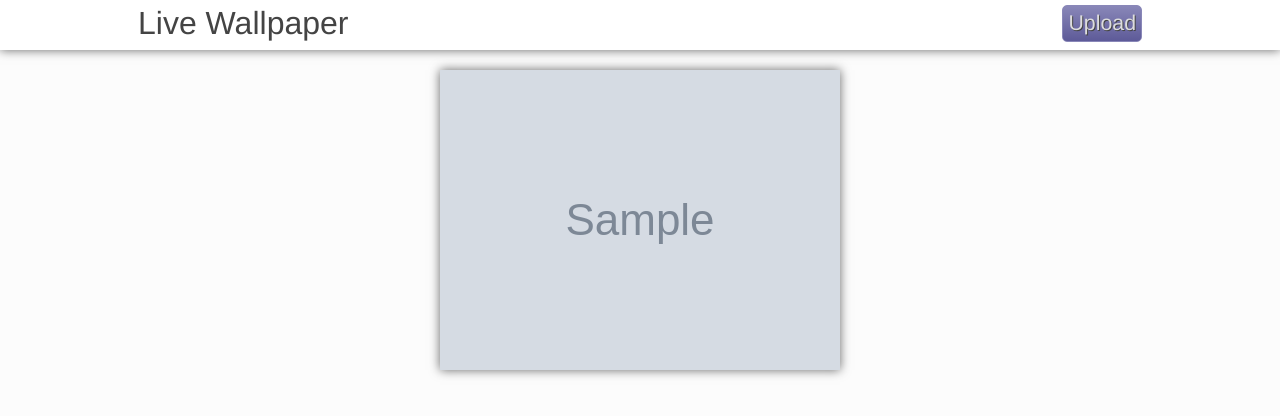
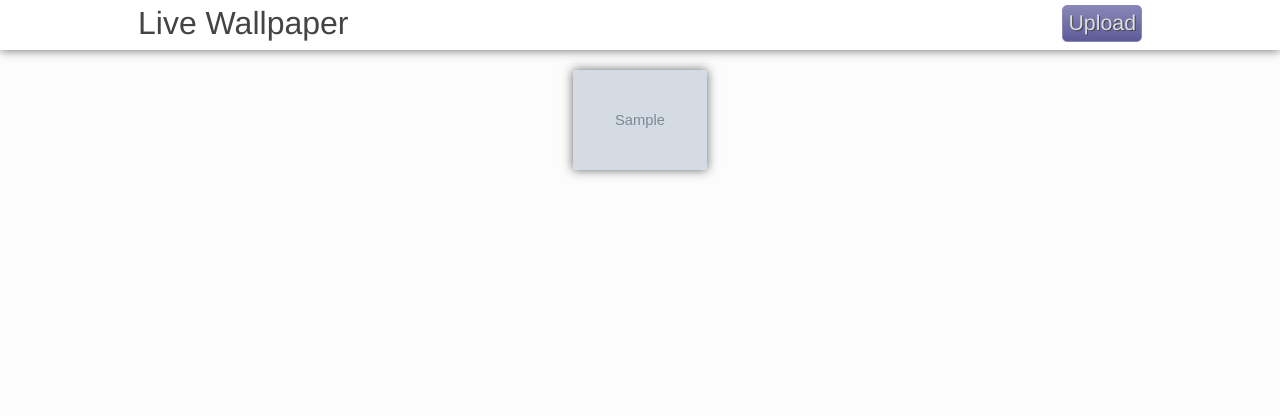
Before and after one commit to vbalien/jkbooru, a Flask app: page / in a window 1280 px wide. Shown: the top 416 px of the page. Run offline with Flask 2, Linux system fonts and the light colour scheme; tables that the repository leaves empty hold one stand-in row (values such as "Sample post"); grey boxes marked "Sample" are stand-in pictures; data that the repository does not hold is empty; some libraries are stand-ins or nearby versions.

Commit message:
change thumbnail height 300 to 100

```diff
--- a/jkbooru/static/css/common.css
+++ b/jkbooru/static/css/common.css
@@ -20,7 +20,7 @@ hr {width: 100%;border: none; height: 1px; background-color: #888;}
 .upload { display: inline; font-size: 16pt; color: #ddd; text-shadow: 1px 1px #444; transition: color 0.2s; padding: 5px; border: 1px solid #8987b8; border-radius: 5px; background: linear-gradient(#8987b8, #5d5a98);}
 .upload:hover { color: #fff}
 .text {width: 300px; font-size: 16pt; border: 1px solid #8987b8; border-radius: 5px; padding: 5px;}
-.thumbnail { background-color: #fff; height: 300px; box-shadow: 0 0 10px #666; margin: 10px;}
+.thumbnail { background-color: #fff; height: 100px; box-shadow: 0 0 10px #666; margin: 10px;}
 
 .fileUpload { position: relative; overflow: hidden; margin-left: 5px;}
 .fileUpload input.upload {position: absolute;height: 100%; top: 0;right: 0;margin: 0;padding: 0;font-size: 20px;cursor: pointer;opacity: 0;filter: alpha(opacity=0);}
```
